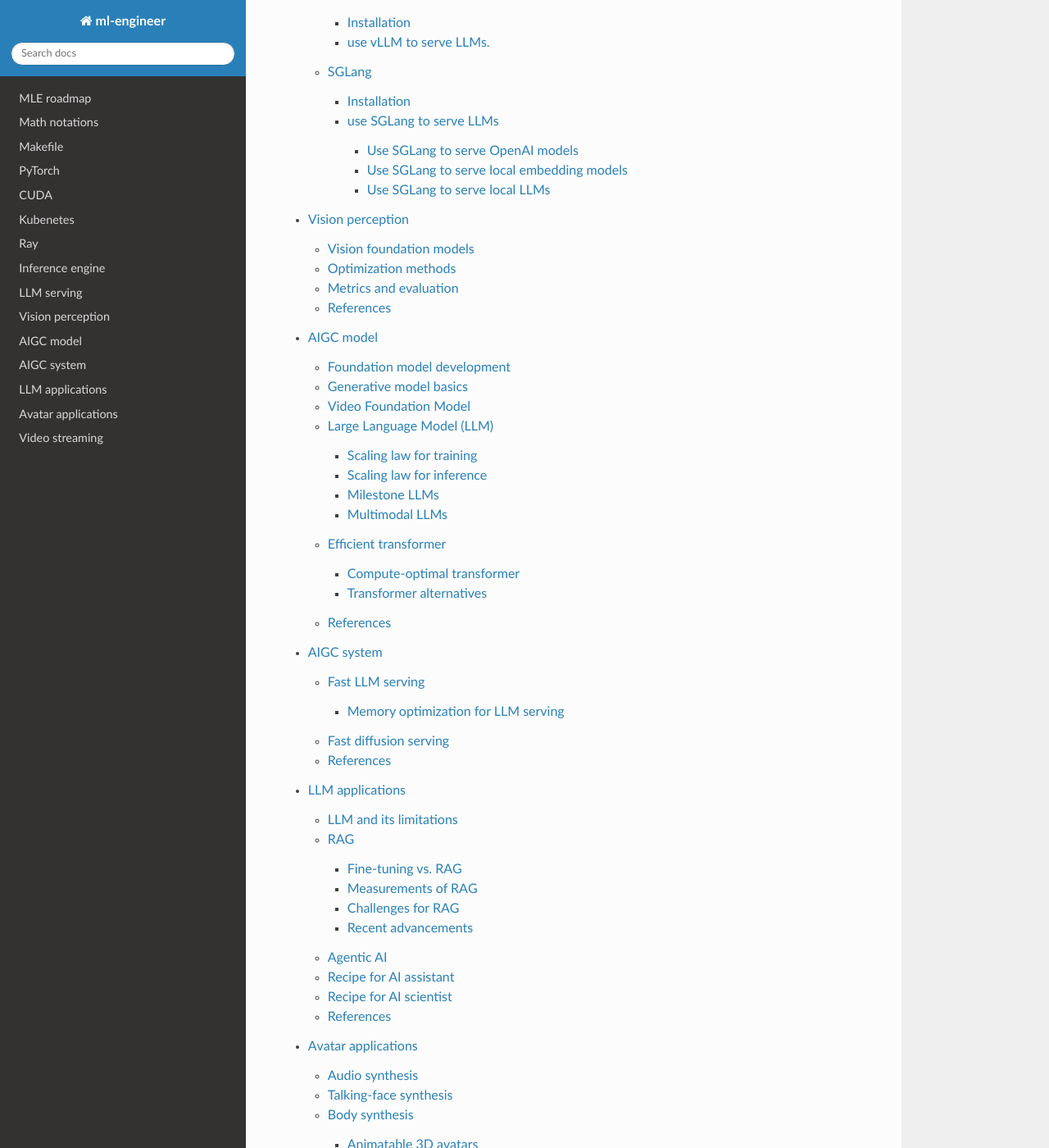
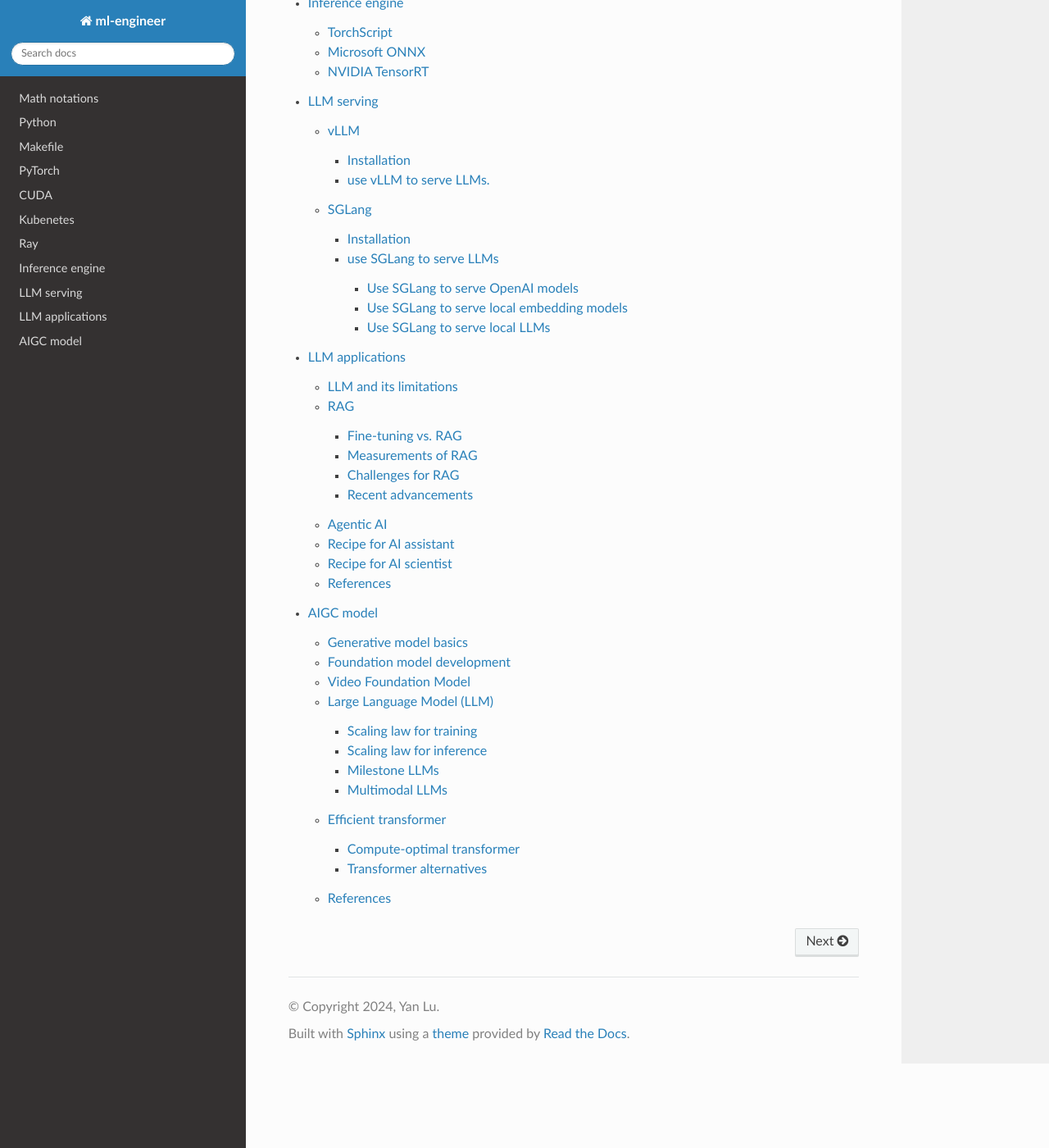
Before and after one commit to Jason-cs18/ml-engineer, a Sphinx documentation site: the page built from docs/source/index.rst, in a window 1280 px wide and 1400 px high, scrolled down 2060 px. Shown: the whole window at 82% size. Built offline with Sphinx 7.4.7 and the Read the Docs theme 3.1.0, drawn with Linux system fonts in a browser that asks for light colours; some of the changed text lies outside the part shown.

```diff
--- a/docs/source/index.rst
+++ b/docs/source/index.rst
@@ -8,8 +8,8 @@ Contents
 
 .. toctree::
 
-   roadmap
    math
+   python
    make
    pytorch
    cuda
@@ -17,9 +17,5 @@ Contents
    ray
    inference
    llm_serve
-   vision_perception
+   llm_app
    aigc_model
-   aigc_system
-   llm_app
-   avatar_app
-   video_streaming
--- a/docs/source/make.rst
+++ b/docs/source/make.rst
@@ -2,9 +2,9 @@
 Makefile
 =========
 
-``Makefile`` automates the process of building and installing the package. In addition, it can automates ML experimentation.
+``Makefile`` automates the process of building and installing the package. Usually, we use it to help us manage ML experiments.
 
-Use Makefile to manage ML experiments
+Manage ML experiments
 --------------------------------------
 
 1. Create a ``Makefile`` in the root directory of your project.
--- a/docs/source/roadmap.rst
+++ b/docs/source/roadmap.rst
@@ -24,30 +24,15 @@ MLE roadmap
    * - CUDA
      - GPU acceleration
      - TBD
-   * - Ray
-     - Distributed computing platform
-     - TBD
    * - LLM serving
      - Inference engines for LLMs
      - ✅
    * - Inference engines
-     - TorchScript, ONNX, TensorRT, etc.
-     - TBD
-   * - AIGC model
-     - Scaling laws, efficient transformers, generative models, etc.
-     - WIP
-   * - Vision perception
-     - Vision foundation models
-     - ✅
-   * - AIGC system
-     - Fast LLM serving and efficient diffusion serving.
+     - Microsoft ONNX, NVIDIA TensorRT
      - TBD
    * - LLM applications
      - RAG and agentic LLMs
      - TBD
-   * - Avatar applications
-     - TTS, talking-face synthesis, motion synthesis, 3D animatable avatars.
+   * - AIGC models
+     - Generative modeling, foundation models for text, image, video, audio
      - TBD
-   * - Video streaming
-     - volume video streaming, video conferencing
-     - WIP
```
Also changed, not shown: docs/source/aigc_model.rst (+24 -22 lines), docs/source/python.rst (added, +153 -0 lines), docs/source/logging.rst (added).
